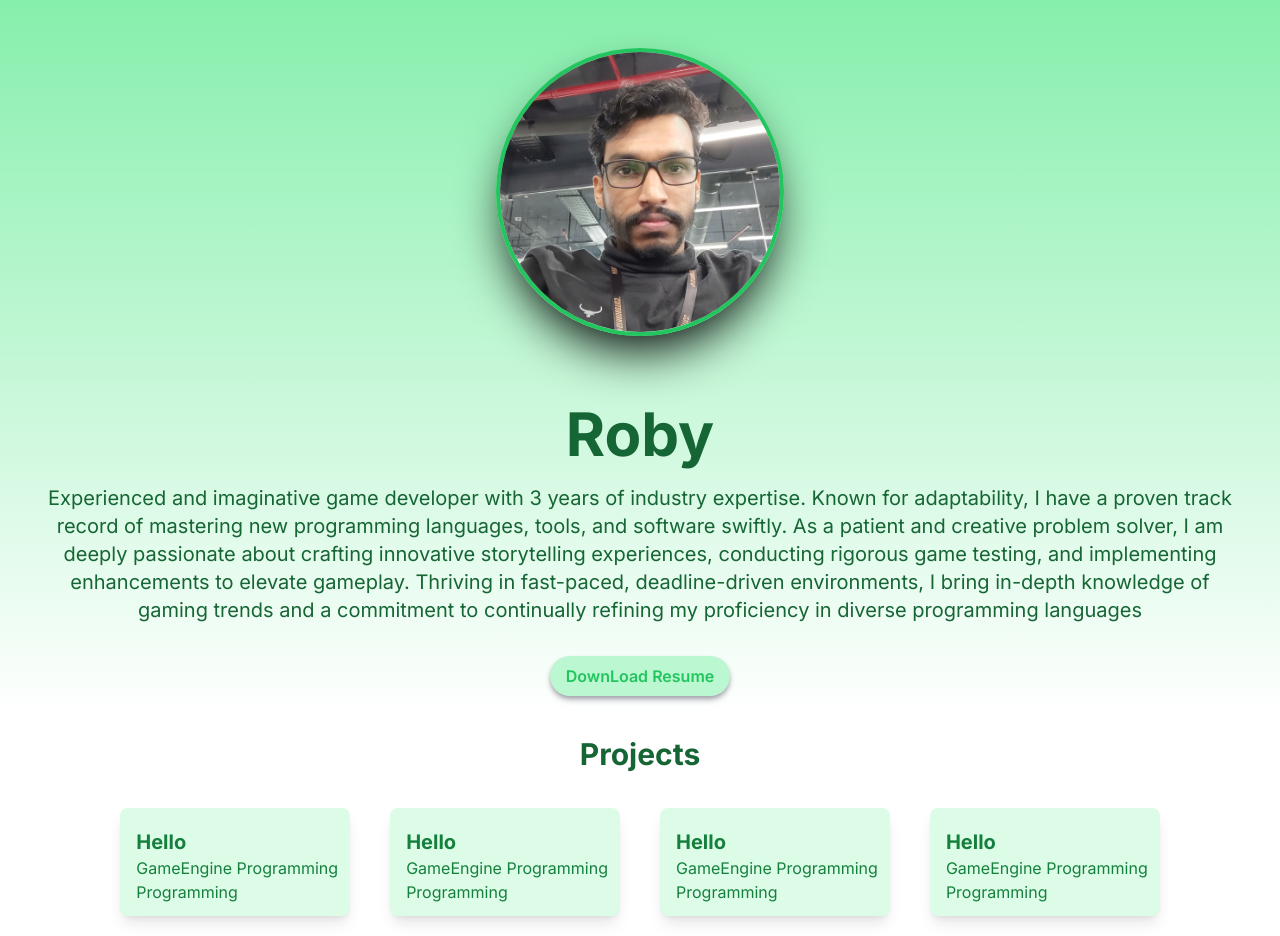
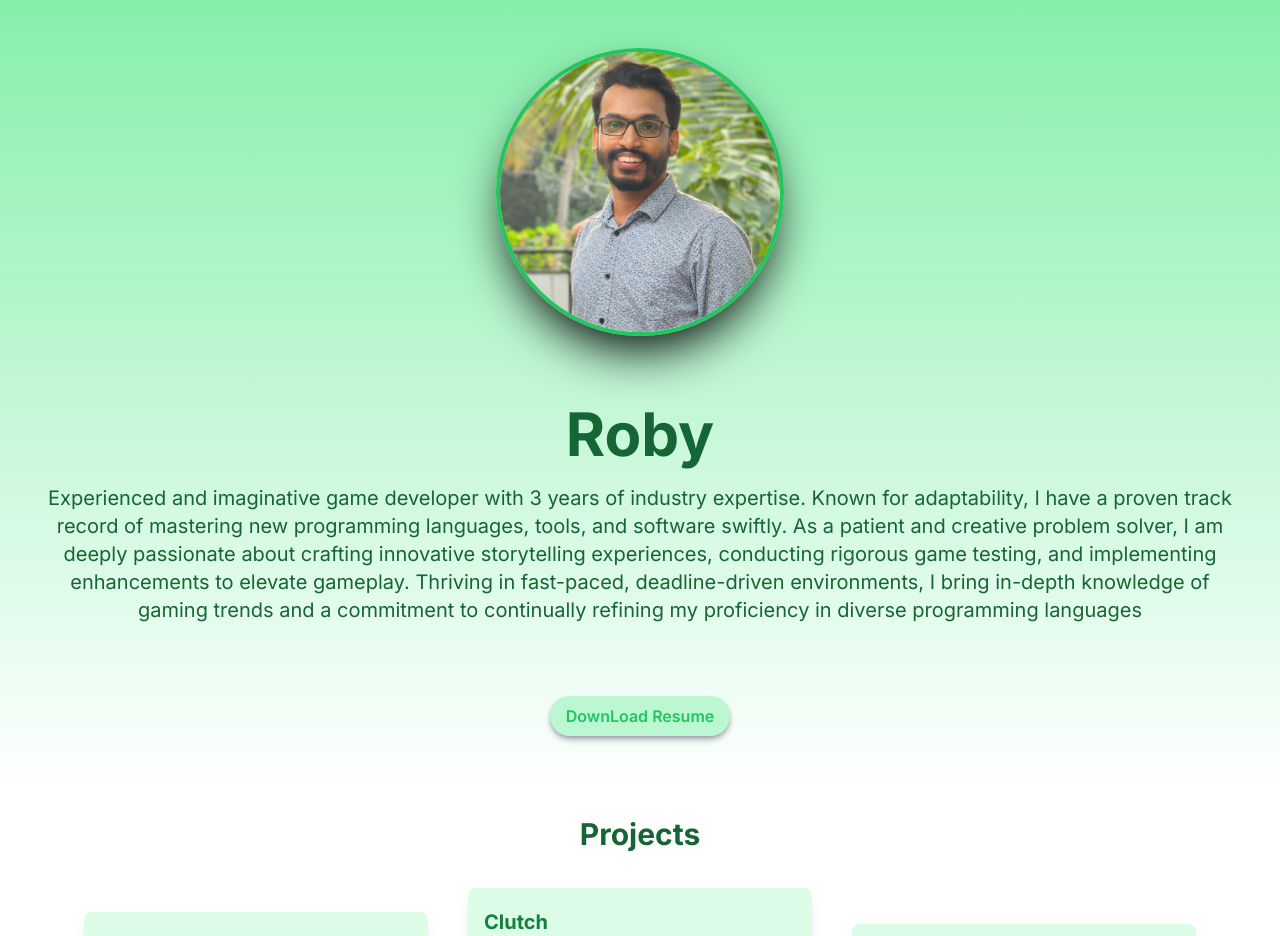
Before and after one commit to robypk/PortFolio, a Next.js app: page / in a window 1280 px wide. Shown: the top 936 px of the page. Built offline with nearby package versions, Linux system fonts and the light colour scheme.

Commit message:
video uploaded

```diff
--- a/app/Components/HeroSection.tsx
+++ b/app/Components/HeroSection.tsx
@@ -14,11 +14,11 @@ const HeroSection: React.FC<HeroSectionProps> = ({}) => {
     link.click();
   };
   return (
-    <section className="relative  text-white ">
+    <section className="relative  text-white">
       <div className=" flex items-center justify-center p-6 md:p-12">
         <div className=" w-52  h-52 rounded-full overflow-hidden border-4 border-green-500 shadow-black shadow-2xl md:w-72 md:h-72">
           <img
-            src="mypic.jpg" // Replace with the path to your photo
+            src="Roby_Pic.jpg" // Replace with the path to your photo
             alt="Your Photo"
             className="w-full h-full object-cover"
           />
@@ -40,7 +40,7 @@ const HeroSection: React.FC<HeroSectionProps> = ({}) => {
           proficiency in diverse programming languages
         </p>
         <button
-          className=" bg-green-200 text-green-500 shadow-zinc-400 shadow-md px-4 py-2 rounded-full font-semibold hover:bg-blue-500 hover:text-white"
+          className=" bg-green-200 text-green-500 shadow-zinc-400 shadow-md m-10 px-4 py-2 rounded-full font-semibold hover:bg-green-500 hover:text-white"
           onClick={handleDownload}
         >
           DownLoad Resume
--- a/app/Components/Projects.tsx
+++ b/app/Components/Projects.tsx
@@ -4,30 +4,46 @@ import VideoCard from "./VideoCard";
 interface ProjectsProps {}
 
 const Projects: React.FC<ProjectsProps> = ({}) => {
-  const videoURLs: string[] = [
-    "SqcY0GlETPk",
-    "wgsznroqF-s",
-    "SqcY0GlETPk",
-    "SqcY0GlETPk",
-    "SqcY0GlETPk",
-    "SqcY0GlETPk",
-    "SqcY0GlETPk",
-  ];
   return (
     <>
       <div className=" flex flex-wrap items-center justify-center text-2xl md:text-3xl  text-green-800 font-bold mb-4">
         Projects
       </div>
       <div className=" flex flex-wrap items-center justify-center">
-        {videoURLs.map((VideoURL) => (
-          <VideoCard key={VideoURL} URL={VideoURL} />
-        ))}
-        {/* <VideoCard URL="SqcY0GlETPk"></VideoCard>
-        <VideoCard URL="wgsznroqF-s"></VideoCard>
+        <VideoCard
+          URL="DBXuZ-ziI9w"
+          Name="G-Runner"
+          Description="An endless runner game developed for G gaiter robot, made to train paralyzed patients. G
+          runner uses patient’s efforts as input. The game motivates and encourages them to put more efforts to
+          walk. G runner is inspired by one of my favorite games Subway Surfers. Software used: Godot, blender, Mixamo.
+          Platform: Linux OS."
+        ></VideoCard>
+        <VideoCard
+          URL="jrO4ZsCAAwo"
+          Name="Clutch"
+          Description="highly inspired by the world famous PC online multiplayer game, Rocket League. Clutch is a
+            multiplayer, multiplatform offline Game. Currently, clutch is under development. The game needs a little
+            more optimization in vehicle simulation and real time physics. The modelling, texturing gameplay
+            programing, UI/UX design are done by myself.
+            Software used: Godot, blender, Quixel Mixer.
+            Platform: Windows, Android."
+        ></VideoCard>
+        <VideoCard
+          URL="9sibaEoYP7g"
+          Name="Museum"
+          Description="o My art gallery which is not yet completed. My idea is to make one, that has my own works. The 3-D
+models, pictures and animations here are created by myself. I keep on adding my works to this gallery to
+make it my portfolio.
+o Software used: Unity, Blender, Z-brush, Visual studio.
+o Platform: Android"
+        ></VideoCard>
+        <VideoCard
+          URL="LIYYBHRn1jM"
+          Name="Gold City"
+          Description="Unreal Engine, C++, Blueprint, Blender"
+        ></VideoCard>
         <VideoCard URL="SqcY0GlETPk"></VideoCard>
         <VideoCard URL="SqcY0GlETPk"></VideoCard>
-        <VideoCard URL="SqcY0GlETPk"></VideoCard>
-        <VideoCard URL="SqcY0GlETPk"></VideoCard> */}
       </div>
     </>
   );
--- a/app/Components/VideoCard.tsx
+++ b/app/Components/VideoCard.tsx
@@ -4,9 +4,11 @@ import YouTube, { YouTubeProps } from "react-youtube";
 
 interface VideoCardProps {
   URL?: string;
+  Name?: string;
+  Description?: string;
 }
 
-const VideoCard: React.FC<VideoCardProps> = ({ URL }) => {
+const VideoCard: React.FC<VideoCardProps> = ({ URL, Name, Description }) => {
   const opts: YouTubeProps["opts"] = {
     height: "195",
     width: "320",
@@ -15,17 +17,14 @@ const VideoCard: React.FC<VideoCardProps> = ({ URL }) => {
     },
   };
   return (
-    <div className=" bg-green-100 hover:bg-green-200 p-3 m-5 relative group overflow-hidden rounded-lg shadow-lg hover:shadow-xl  transition duration-300">
+    <div className=" bg-green-100 hover:bg-green-200 p-3 m-5 relative group overflow-hidden rounded-lg shadow-lg hover:shadow-xl  transition duration-300 ">
       <div className="overflow-hidden rounded-lg">
         <YouTube videoId={URL} opts={opts}></YouTube>
       </div>
       <div className=" pl-1 pt-2 text-xl text-start text-green-700 font-bold">
-        Hello
+        {Name}
       </div>
-      <div className=" pl-1 text-start text-green-700">
-        GameEngine Programming
-      </div>
-      <div className=" pl-1 text-start text-green-700">Programming</div>
+      <p className=" w-80 pl-1 text-justify text-green-700"> {Description}</p>
     </div>
   );
 };
```
Also changed, not shown: public/Roby_Pic.jpg (added), public/mypic.jpg (deleted).
